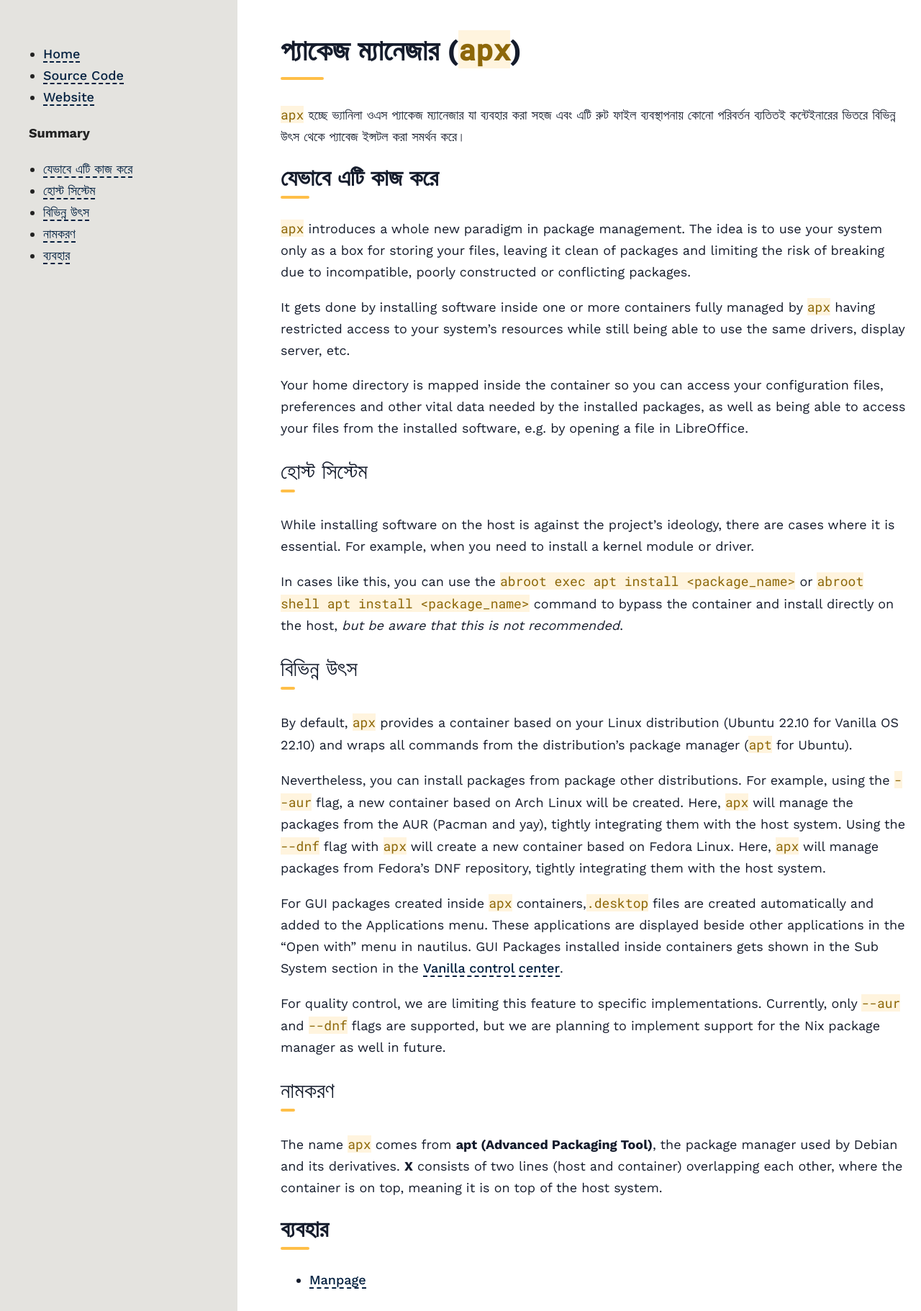
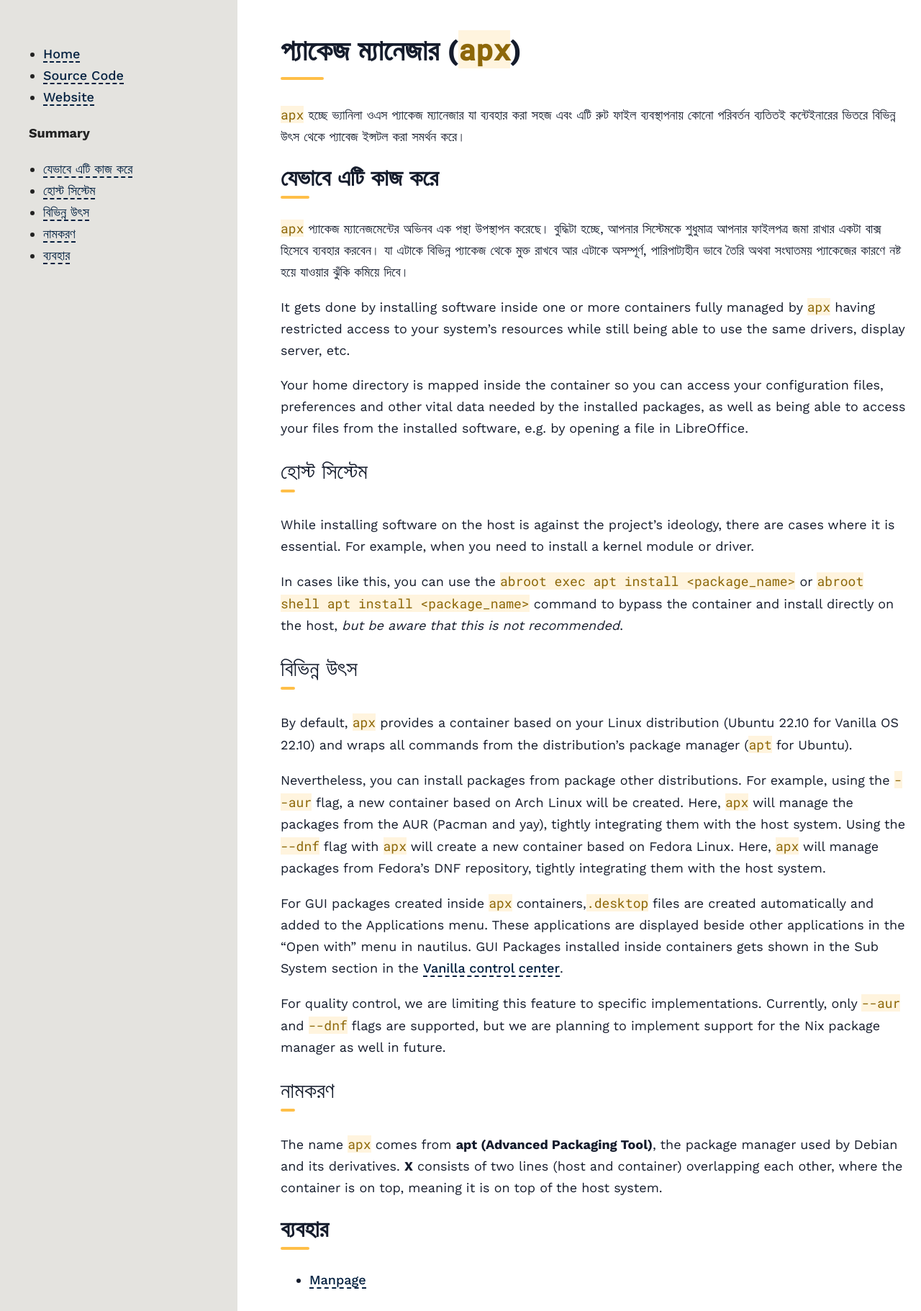
Before and after one commit to Vanilla-OS/documentation, a Jekyll site: the page built from docs/apx/index.bn.md, in a window 1280 px wide. Shown: the whole page at 72% size. Built offline with Jekyll 4.4.1, drawn with Linux system fonts in a browser that asks for light colours.

Commit message:
Update index.bn.md

```diff
--- a/docs/apx/index.bn.md
+++ b/docs/apx/index.bn.md
@@ -9,10 +9,9 @@ description: কীভাবে ভ্যনিলা ওএস প্যাক
 
 ## যেভাবে এটি কাজ করে
 
-`apx` introduces a whole new paradigm in package management. The idea is to use
-your system only as a box for storing your files, leaving it clean of packages
-and limiting the risk of breaking due to incompatible, poorly constructed or
-conflicting packages.
+`apx` প্যাকেজ ম্যানেজমেন্টের অভিনব এক পন্থা উপস্থাপন করেছে। বুদ্ধিটা হচ্ছে, আপনার সিস্টেমকে শুধুমাত্র
+আপনার ফাইলপত্র জমা রাখার একটা বাক্স হিসেবে ব্যবহার করবেন। যা এটাকে বিভিন্ন প্যাকেজ থেকে মুক্ত রাখবে
+আর এটাকে অসম্পূর্ণ, পারিপাট্যহীন ভাবে তৈরি অথবা সংঘাতময় প্যাকেজের কারণে নষ্ট হয়ে যাওয়ার ঝুঁকি কমিয়ে দিবে।
 
 It gets done by installing software inside one or more containers fully managed by `apx` having restricted access to your system's resources while still being able to use the same drivers, display server, etc.
 
```
